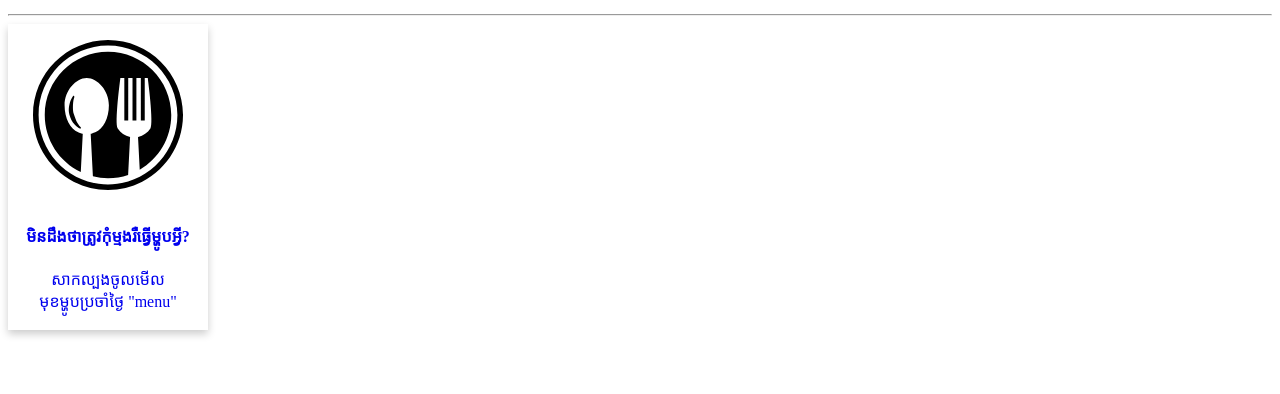
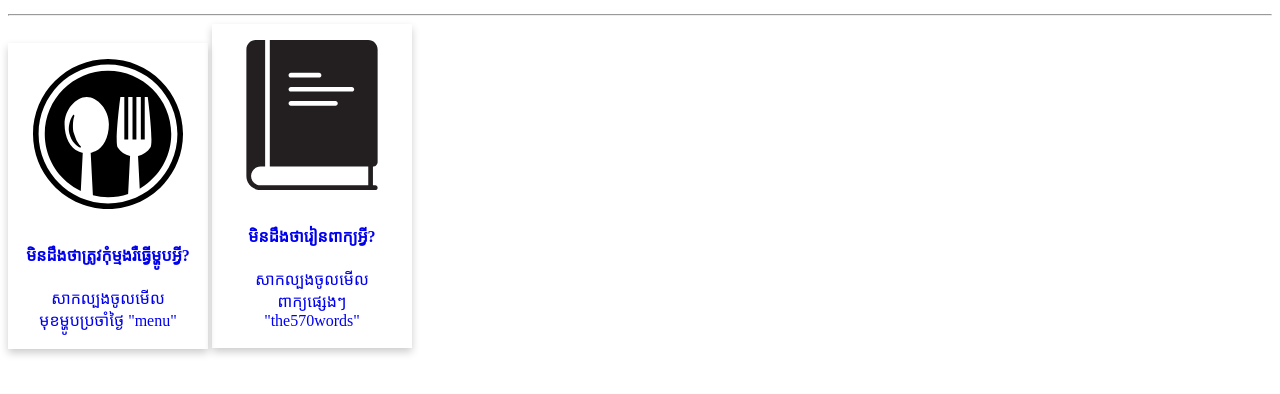
Before and after one commit to kounlan/kounlan.github.io, a plain HTML site: page index.html in a window 1280 px wide. Shown: the part 72-466 px from the top of the page. Drawn offline with Linux system fonts and the light colour scheme.

Commit message:
Update new kounlan

```diff
--- a/index.html
+++ b/index.html
@@ -36,8 +36,17 @@
       <img src="./menu-icon.svg" alt="menu" style="width:150px;padding: 0.5rem;padding-top: 1rem">
       <div class="container">
         <h4><b>មិនដឹងថាត្រូវកុំម្មងរឺធ្វើម្ហូបអ្វី?</b></h4>
-        <p>សាកល្បងចូលមើល<br />
-          មុខម្ហូបប្រចាំថ្ងៃ "menu"</p>
+        <p>សាកល្បងចូលមើល<br /> មុខម្ហូបប្រចាំថ្ងៃ "menu"</p>
+      </div>
+    </div>
+  </a>
+
+  <a href="/the570words" style="text-decoration: none;width: auto; display: inline-block;">
+    <div class="card">
+      <img src="./the570words-icon.svg" alt="menu" style="width:150px;padding: 0.5rem;padding-top: 1rem">
+      <div class="container">
+        <h4><b>មិនដឹងថារៀនពាក្យអ្វី?</b></h4>
+        <p>សាកល្បងចូលមើល<br /> ពាក្យផ្សេងៗ "the570words"</p>
       </div>
     </div>
   </a>
```
Also changed, not shown: the570words-icon.svg (added).
